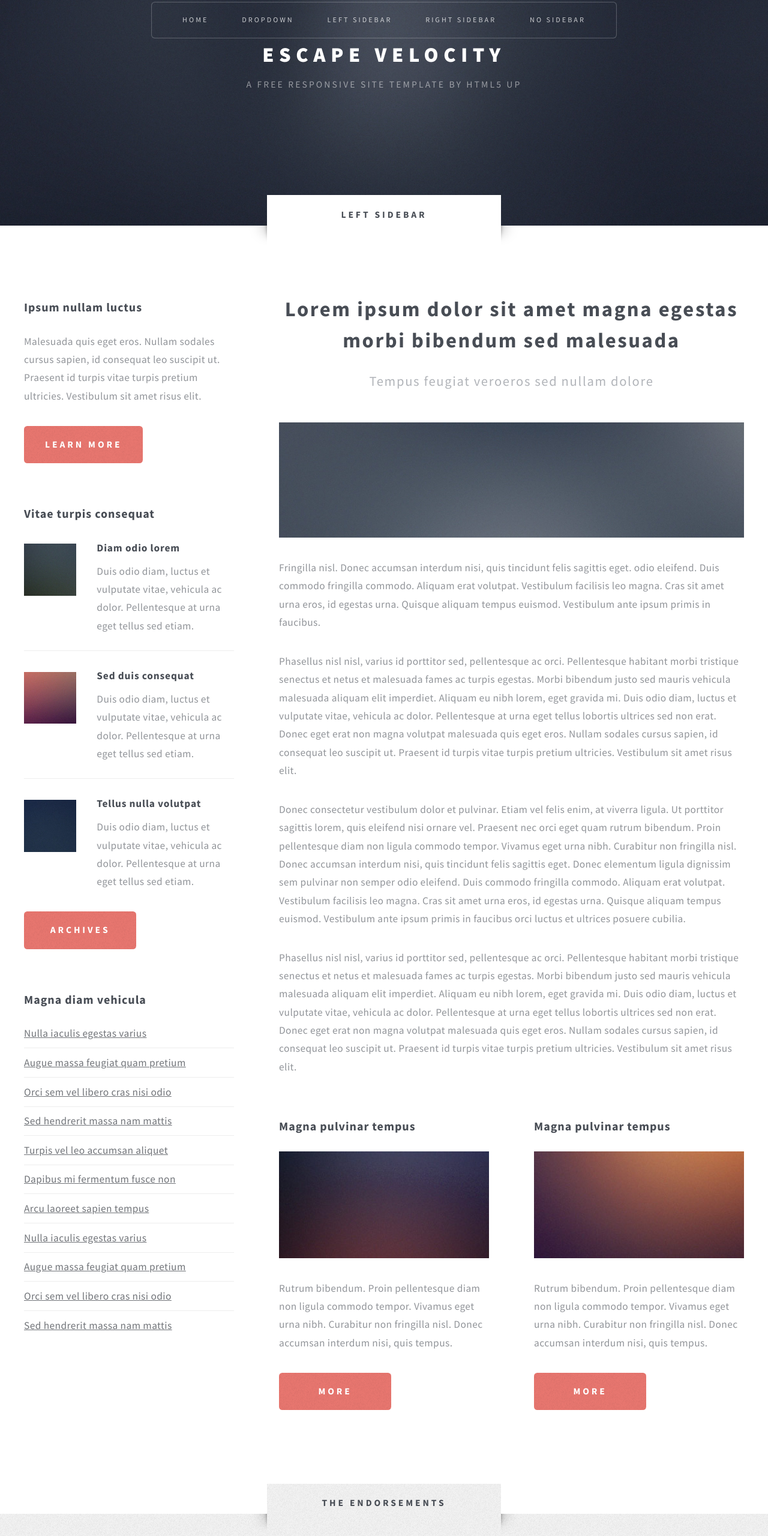
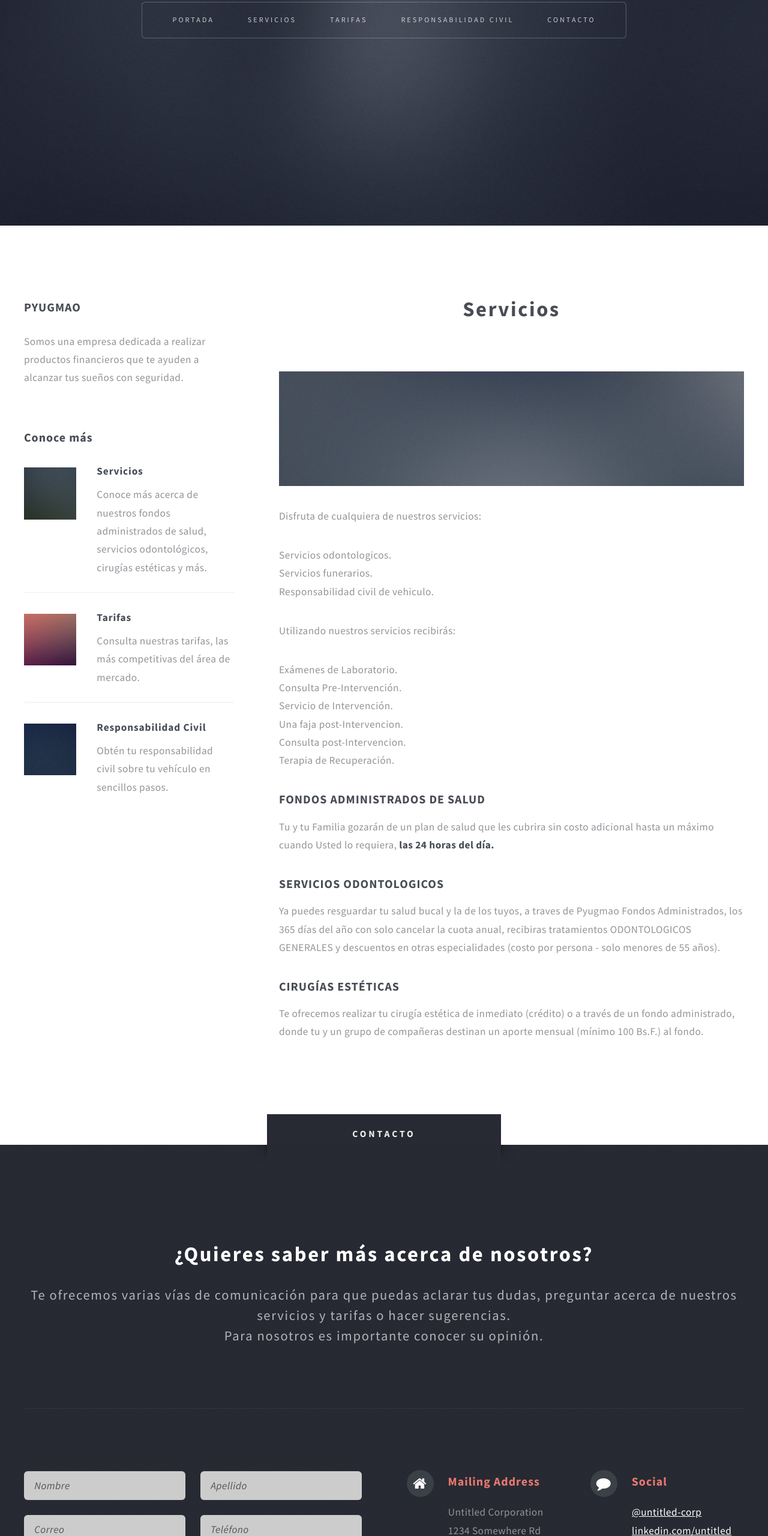
Before and after one commit to granalberto/pyugmao.com.ve, a plain HTML site: page servicios.html in a window 1280 px wide. Shown: the part 40-2600 px from the top of the page at 60% size. Drawn offline with Linux system fonts and the light colour scheme.

Commit message:
Llenando información de servicios.

```diff
--- a/servicios.html
+++ b/servicios.html
@@ -29,38 +29,14 @@
             <div id="header-wrapper" class="wrapper">
                 <div id="header">
 
-					<!-- Logo -->
-						<div id="logo">
-							<h1><a href="index.html">Escape Velocity</a></h1>
-							<p>A free responsive site template by HTML5 UP</p>
-						</div>
-
                     <!-- Nav -->
                     <nav id="nav">
                         <ul>
-								<li class="current"><a href="index.html">Home</a></li>
-								<li>
-									<a href="">Dropdown</a>
-									<ul>
-										<li><a href="#">Lorem ipsum</a></li>
-										<li><a href="#">Magna veroeros</a></li>
-										<li><a href="#">Etiam nisl</a></li>
-										<li>
-											<a href="">Sed consequat</a>
-											<ul>
-												<li><a href="#">Lorem dolor</a></li>
-												<li><a href="#">Amet consequat</a></li>
-												<li><a href="#">Magna phasellus</a></li>
-												<li><a href="#">Etiam nisl</a></li>
-												<li><a href="#">Sed feugiat</a></li>
-											</ul>
-										</li>
-										<li><a href="#">Nisl tempus</a></li>
-									</ul>
-								</li>
-								<li><a href="left-sidebar.html">Left Sidebar</a></li>
-								<li><a href="right-sidebar.html">Right Sidebar</a></li>
-								<li><a href="no-sidebar.html">No Sidebar</a></li>
+                            <li class="current"><a href="index.html">Portada</a></li>
+                            <li><a href="servicios.html">Servicios</a></li>
+                            <li><a href="tarifas.html">Tarifas</a></li>
+                            <li><a href="rs.html">Responsabilidad Civil</a></li>
+                            <li><a href="#footer-wrapper">Contacto</a></li>
                         </ul>
                     </nav>
 
@@ -69,7 +45,6 @@
 
 		<!-- Main -->
 			<div class="wrapper style2">
-				<div class="title">Left Sidebar</div>
 				<div id="main" class="container">
 					<div class="row 150%">
 						<div class="4u">
@@ -78,58 +53,36 @@
 								<div id="sidebar">
 									<section class="box">
 										<header>
-											<h2>Ipsum nullam luctus</h2>
+											<h2>PYUGMAO</h2>
 										</header>
-										<p>Malesuada quis eget eros. Nullam sodales cursus sapien, id consequat
-										leo suscipit ut. Praesent id turpis vitae turpis pretium ultricies. Vestibulum sit
-										amet risus elit.</p>
-										<a href="#" class="button style1">Learn More</a>
+										<p>Somos una empresa dedicada a realizar productos financieros que te ayuden a alcanzar tus sueños con seguridad.</p>
 									</section>
 									<section class="box">
 										<header>
-											<h2>Vitae turpis consequat</h2>
+											<h2>Conoce más</h2>
 										</header>
 										<ul class="style2">
 											<li>
 												<article class="box post-excerpt">
-													<a href="#" class="image left"><img src="images/pic08.jpg" alt="" /></a>
-													<h3><a href="#">Diam odio lorem</a></h3>
-													<p>Duis odio diam, luctus et vulputate vitae, vehicula ac dolor. Pellentesque at urna eget tellus sed etiam.</p>
+													<a href="servicios.html" class="image left"><img src="images/pic08.jpg" alt="" /></a>
+													<h3><a href="servicios.html">Servicios</a></h3>
+													<p>Conoce más acerca de nuestros fondos administrados de salud, servicios odontológicos, cirugías estéticas y más.</p>
 												</article>
 											</li>
 											<li>
 												<article class="box post-excerpt">
-													<a href="#" class="image left"><img src="images/pic09.jpg" alt="" /></a>
-													<h3><a href="#">Sed duis consequat</a></h3>
-													<p>Duis odio diam, luctus et vulputate vitae, vehicula ac dolor. Pellentesque at urna eget tellus sed etiam.</p>
+													<a href="tarifas.html" class="image left"><img src="images/pic09.jpg" alt="" /></a>
+													<h3><a href="tarifas.html">Tarifas</a></h3>
+													<p>Consulta nuestras tarifas, las más competitivas del área de mercado.</p>
 												</article>
 											</li>
 											<li>
 												<article class="box post-excerpt">
-													<a href="#" class="image left"><img src="images/pic10.jpg" alt="" /></a>
-													<h3><a href="#">Tellus nulla volutpat</a></h3>
-													<p>Duis odio diam, luctus et vulputate vitae, vehicula ac dolor. Pellentesque at urna eget tellus sed etiam.</p>
+													<a href="rs.html" class="image left"><img src="images/pic10.jpg" alt="" /></a>
+													<h3><a href="rs.html">Responsabilidad Civil</a></h3>
+													<p>Obtén tu responsabilidad civil sobre tu vehículo en sencillos pasos.</p>
 												</article>
 											</li>
-										</ul>
-										<a href="#" class="button style1">Archives</a>
-									</section>
-									<section class="box">
-										<header>
-											<h2>Magna diam vehicula</h2>
-										</header>
-										<ul class="style3">
-											<li><a href="#">Nulla iaculis egestas varius</a></li>
-											<li><a href="#">Augue massa feugiat quam pretium</a></li>
-											<li><a href="#">Orci sem vel libero cras nisi odio</a></li>
-											<li><a href="#">Sed hendrerit massa nam mattis</a></li>
-											<li><a href="#">Turpis vel leo accumsan aliquet</a></li>
-											<li><a href="#">Dapibus mi fermentum fusce non</a></li>
-											<li><a href="#">Arcu laoreet sapien tempus</a></li>
-											<li><a href="#">Nulla iaculis egestas varius</a></li>
-											<li><a href="#">Augue massa feugiat quam pretium</a></li>
-											<li><a href="#">Orci sem vel libero cras nisi odio</a></li>
-											<li><a href="#">Sed hendrerit massa nam mattis</a></li>
 										</ul>
 									</section>
 								</div>
@@ -141,68 +94,34 @@
 								<div id="content">
 									<article class="box post">
 										<header class="style1">
-											<h2>Lorem ipsum dolor sit amet magna egestas morbi bibendum sed malesuada</h2>
-											<p>Tempus feugiat veroeros sed nullam dolore</p>
+											<h2>Servicios</h2>
+											<p></p>
 										</header>
 										<a href="#" class="image featured">
 											<img src="images/pic01.jpg" alt="" />
 										</a>
-										<p>Fringilla nisl. Donec accumsan interdum nisi, quis tincidunt felis sagittis eget.
-										odio eleifend. Duis commodo fringilla commodo. Aliquam erat volutpat. Vestibulum
-										facilisis leo magna. Cras sit amet urna eros, id egestas urna. Quisque aliquam
-										tempus euismod. Vestibulum ante ipsum primis in faucibus.</p>
-										<p>Phasellus nisl nisl, varius id porttitor sed, pellentesque ac orci. Pellentesque
-										habitant morbi tristique senectus et netus et malesuada fames ac turpis egestas. Morbi
-										bibendum justo sed mauris vehicula malesuada aliquam elit imperdiet. Aliquam eu nibh
-										lorem, eget gravida mi. Duis odio diam, luctus et vulputate vitae, vehicula ac dolor.
-										Pellentesque at urna eget tellus lobortis ultrices sed non erat. Donec eget erat non
-										magna volutpat malesuada quis eget eros. Nullam sodales cursus sapien, id consequat
-										leo suscipit ut. Praesent id turpis vitae turpis pretium ultricies. Vestibulum sit
-										amet risus elit.</p>
-										<p>Donec consectetur vestibulum dolor et pulvinar. Etiam vel felis enim, at viverra
-										ligula. Ut porttitor sagittis lorem, quis eleifend nisi ornare vel. Praesent nec orci
-										eget quam rutrum bibendum. Proin pellentesque diam non ligula commodo tempor. Vivamus
-										eget urna nibh. Curabitur non fringilla nisl. Donec accumsan interdum nisi, quis
-										tincidunt felis sagittis eget. Donec elementum ligula dignissim sem pulvinar non semper
-										odio eleifend. Duis commodo fringilla commodo. Aliquam erat volutpat. Vestibulum
-										facilisis leo magna. Cras sit amet urna eros, id egestas urna. Quisque aliquam
-										tempus euismod. Vestibulum ante ipsum primis in faucibus orci luctus et ultrices
-										posuere cubilia.</p>
-										<p>Phasellus nisl nisl, varius id porttitor sed, pellentesque ac orci. Pellentesque
-										habitant morbi tristique senectus et netus et malesuada fames ac turpis egestas. Morbi
-										bibendum justo sed mauris vehicula malesuada aliquam elit imperdiet. Aliquam eu nibh
-										lorem, eget gravida mi. Duis odio diam, luctus et vulputate vitae, vehicula ac dolor.
-										Pellentesque at urna eget tellus lobortis ultrices sed non erat. Donec eget erat non
-										magna volutpat malesuada quis eget eros. Nullam sodales cursus sapien, id consequat
-										leo suscipit ut. Praesent id turpis vitae turpis pretium ultricies. Vestibulum sit
-										amet risus elit.</p>
+                                        <p>Disfruta de cualquiera de nuestros servicios:</p>
+                                        <ul>
+                                            <li>Servicios odontologicos.</li>
+                                            <li>Servicios funerarios.</li>
+                                            <li>Responsabilidad civil de vehiculo.</li>
+                                        </ul>
+                                        <p>Utilizando nuestros servicios recibirás:</p>
+                                        <ul>
+                                            <li>Exámenes de Laboratorio.</li>
+                                            <li>Consulta Pre-Intervención.</li>
+                                            <li>Servicio de Intervención.</li>
+                                            <li>Una faja post-Intervencion.</li>
+                                            <li>Consulta post-Intervencion.</li>
+                                            <li>Terapia de Recuperación.</li>
+                                        </ul>
+                                        <h2>FONDOS ADMINISTRADOS DE SALUD</h2>
+                                        <p>Tu y tu Familia gozarán de un plan de salud que les cubrira sin costo adicional hasta un máximo cuando Usted lo requiera, <strong>las 24 horas del día.</strong></p>
+                                        <h2>SERVICIOS ODONTOLOGICOS</h2>
+                                        <p>Ya puedes resguardar tu salud bucal y la de los tuyos, a traves de Pyugmao Fondos Administrados, los 365 días del año con solo cancelar la cuota anual, recibiras tratamientos ODONTOLOGICOS GENERALES y descuentos en otras especialidades (costo por persona - solo menores de 55 años).</p>
+                                        <h2>CIRUGÍAS ESTÉTICAS</h2>
+                                        <p>Te ofrecemos realizar tu cirugía estética de inmediato (crédito) o a través de un fondo administrado, donde tu y un grupo de compañeras destinan un aporte mensual (mínimo 100 Bs.F.) al fondo.</p>
 									</article>
-									<div class="row 150%">
-										<div class="6u">
-											<section class="box">
-												<header>
-													<h2>Magna pulvinar tempus</h2>
-												</header>
-												<a href="#" class="image featured"><img src="images/pic05.jpg" alt="" /></a>
-												<p>Rutrum bibendum. Proin pellentesque diam non ligula commodo tempor. Vivamus
-												eget urna nibh. Curabitur non fringilla nisl. Donec accumsan interdum nisi, quis
-												tempus.</p>
-												<a href="#" class="button style1">More</a>
-											</section>
-										</div>
-										<div class="6u">
-											<section class="box">
-												<header>
-													<h2>Magna pulvinar tempus</h2>
-												</header>
-												<a href="#" class="image featured"><img src="images/pic06.jpg" alt="" /></a>
-												<p>Rutrum bibendum. Proin pellentesque diam non ligula commodo tempor. Vivamus
-												eget urna nibh. Curabitur non fringilla nisl. Donec accumsan interdum nisi, quis
-												tempus.</p>
-												<a href="#" class="button style1">More</a>
-											</section>
-										</div>
-									</div>
 								</div>
 
 						</div>
@@ -210,54 +129,14 @@
 				</div>
 			</div>
 
-		<!-- Highlights -->
-			<div class="wrapper style3">
-				<div class="title">The Endorsements</div>
-				<div id="highlights" class="container">
-					<div class="row 150%">
-						<div class="4u">
-							<section class="highlight">
-								<a href="#" class="image featured"><img src="images/pic02.jpg" alt="" /></a>
-								<h3><a href="#">Aliquam diam consequat</a></h3>
-								<p>Eget mattis at, laoreet vel amet sed velit aliquam diam ante, dolor aliquet sit amet vulputate mattis amet laoreet lorem.</p>
-								<ul class="actions">
-									<li><a href="#" class="button style1">Learn More</a></li>
-								</ul>
-							</section>
-						</div>
-						<div class="4u">
-							<section class="highlight">
-								<a href="#" class="image featured"><img src="images/pic03.jpg" alt="" /></a>
-								<h3><a href="#">Nisl adipiscing sed lorem</a></h3>
-								<p>Eget mattis at, laoreet vel amet sed velit aliquam diam ante, dolor aliquet sit amet vulputate mattis amet laoreet lorem.</p>
-								<ul class="actions">
-									<li><a href="#" class="button style1">Learn More</a></li>
-								</ul>
-							</section>
-						</div>
-						<div class="4u">
-							<section class="highlight">
-								<a href="#" class="image featured"><img src="images/pic04.jpg" alt="" /></a>
-								<h3><a href="#">Mattis tempus lorem</a></h3>
-								<p>Eget mattis at, laoreet vel amet sed velit aliquam diam ante, dolor aliquet sit amet vulputate mattis amet laoreet lorem.</p>
-								<ul class="actions">
-									<li><a href="#" class="button style1">Learn More</a></li>
-								</ul>
-							</section>
-						</div>
-					</div>
-				</div>
-			</div>
-
         <!-- Footer -->
             <div id="footer-wrapper" class="wrapper">
-				<div class="title">The Rest Of It</div>
+                <div class="title">Contacto</div>
                 <div id="footer" class="container">
                     <header class="style1">
-						<h2>Ipsum sapien elementum portitor?</h2>
-						<p>
-							Sed turpis tortor, tincidunt sed ornare in metus porttitor mollis nunc in aliquet.<br />
-							Nam pharetra laoreet imperdiet volutpat etiam consequat feugiat.
+                        <h2>¿Quieres saber más acerca de nosotros?</h2>
+                        <p>Te ofrecemos varias vías de comunicación para que puedas aclarar tus dudas, preguntar acerca de nuestros servicios y tarifas o hacer sugerencias.<br />
+                        Para nosotros es importante conocer su opinión.
                         </p>
                     </header>
                     <hr />
@@ -266,25 +145,37 @@
 
                             <!-- Contact Form -->
                                 <section>
-									<form method="post" action="#">
+                                    <form method="post" action="http://www.pyugmao.com.ve/contact.php">
                                         <div class="row 50%">
                                             <div class="6u">
-												<input type="text" name="name" id="contact-name" placeholder="Name" />
+                                                <input type="text" name="nombre" placeholder="Nombre" />
                                             </div>
                                             <div class="6u">
-												<input type="text" name="email" id="contact-email" placeholder="Email" />
+                                                <input type="text" name="apellido" placeholder="Apellido" />
+                                            </div>
+                                        </div>
+                                        <div class="row 50%">
+                                            <div class="6u">
+                                                <input type="text" name="ci" placeholder="Correo" />
+                                            </div>
+                                            <div class="6u">
+                                                <input type="text" name="tlf" placeholder="Teléfono" />
                                             </div>
                                         </div>
                                         <div class="row 50%">
                                             <div class="12u">
-												<textarea name="message" id="contact-message" placeholder="Message" rows="4"></textarea>
+                                                <textarea name="puesto" placeholder="Mensaje" rows="4"></textarea>
                                             </div>
                                         </div>
                                         <div class="row">
                                             <div class="12u">
                                                 <ul class="actions">
-													<li><input type="submit" class="style1" value="Send" /></li>
-													<li><input type="reset" class="style2" value="Reset" /></li>
+                                                    <li>
+                                                        <input name="enviar" type="submit" class="style1" value="Enviar" />
+                                                    </li>
+                                                    <li>
+                                                        <input name="borrar" type="reset" class="style2" value="Borrar" />
+                                                    </li>
                                                 </ul>
                                             </div>
                                         </div>
@@ -344,10 +235,9 @@
                 </div>
                 <div id="copyright">
                     <ul>
-						<li>&copy; Untitled.</li><li>Design: <a href="http://html5up.net">HTML5 UP</a></li>
+                        <li>&copy; PYUGMAO</li><li>Diseño: <a href="http://huntingbears.com.ve/">HuntingBears</a>, basado en HTML5UP.</li>
                     </ul>
                 </div>
             </div>
-
 	</body>
 </html>
```
Also changed, not shown: index.html (+1 -1 lines). Lines whose indentation alone changed are shown as unchanged.
